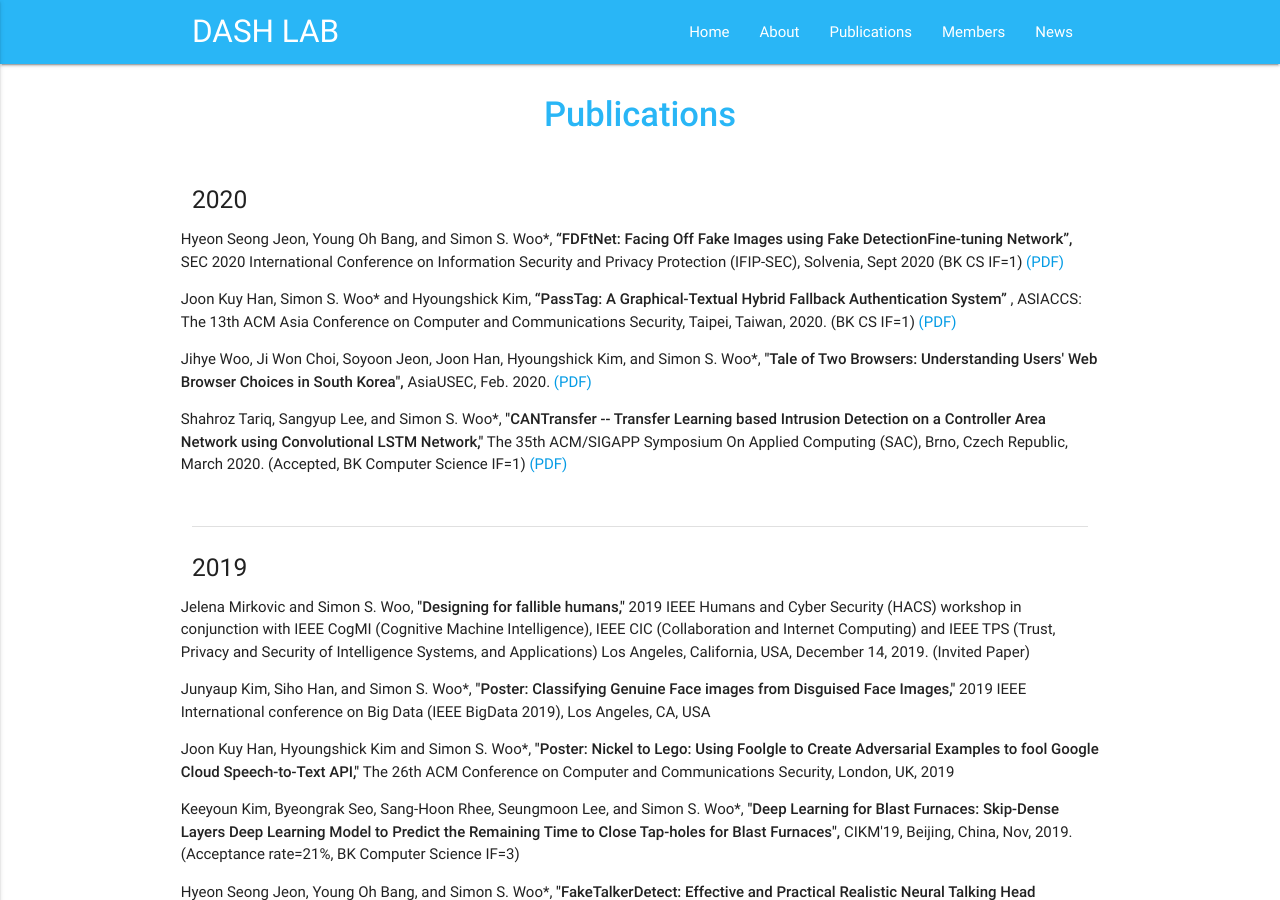
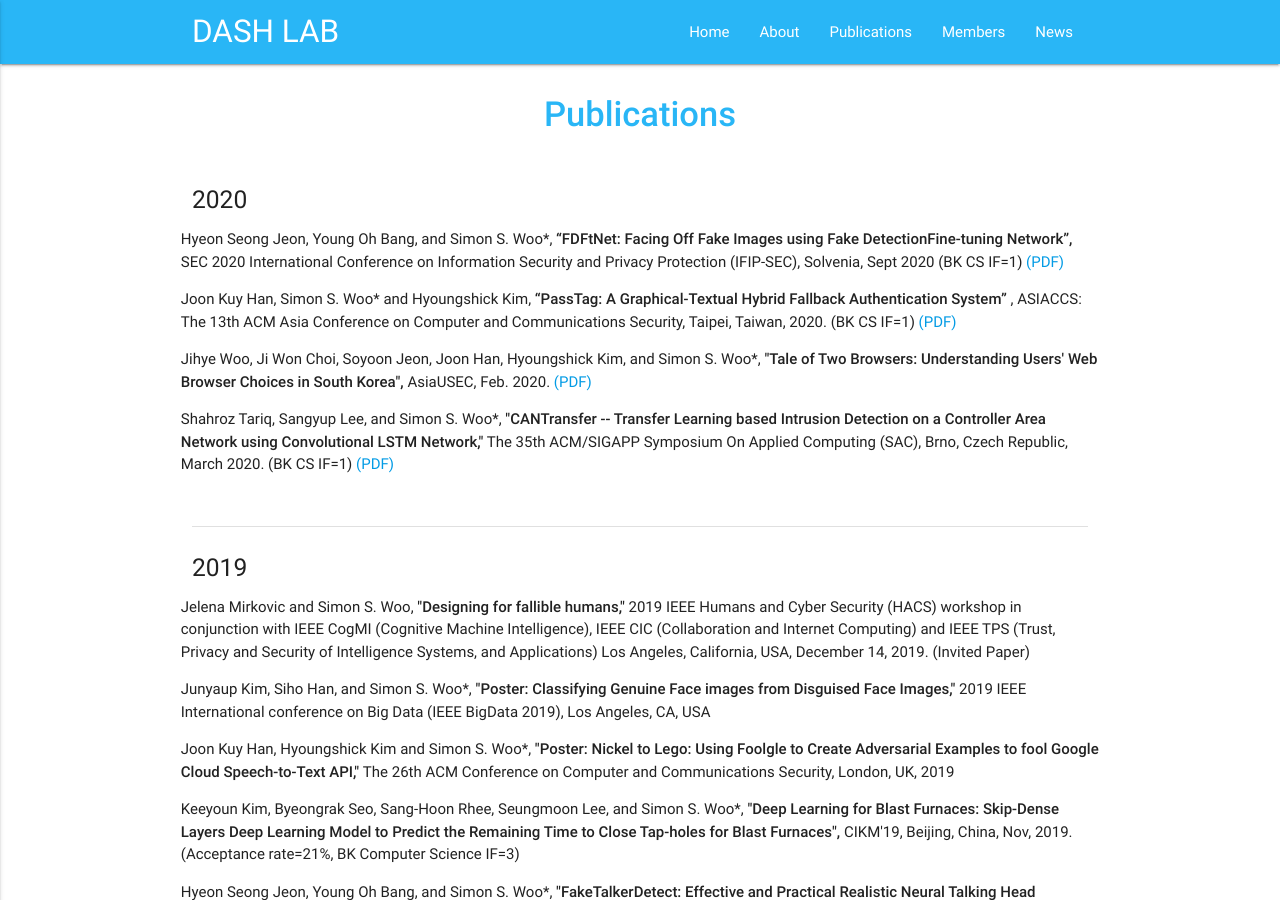
Before and after one commit to Yurim990507/DASH-Lab.github.io, a Jekyll site: the page built from example2.md, in a window 1280 px wide and 900 px high. Built offline with Jekyll 4.4.1, drawn with Linux system fonts in a browser that asks for light colours.

Commit message:
Update example2.md

```diff
--- a/example2.md
+++ b/example2.md
@@ -15,7 +15,7 @@ permalink: /Publications/
 <p> Joon Kuy Han, Simon S. Woo* and Hyoungshick Kim, <strong> “PassTag: A Graphical-Textual Hybrid Fallback Authentication System” </strong>, ASIACCS: The 13th ACM Asia Conference on Computer and Communications Security, Taipei, Taiwan, 2020. (BK CS IF=1) <a href="../../raw/master/Publications/" download> (PDF) </a> </p>
 
  <p> Jihye Woo, Ji Won Choi, Soyoon Jeon, Joon Han, Hyoungshick Kim, and Simon S. Woo*,<strong> "Tale of Two Browsers: Understanding Users' Web Browser Choices in South Korea",</strong> AsiaUSEC, Feb. 2020. <a href="" download> (PDF) </a> </p>
- <p> Shahroz Tariq, Sangyup Lee, and Simon S. Woo*, <strong>"CANTransfer -- Transfer Learning based Intrusion Detection on a Controller Area Network using Convolutional LSTM Network,"</strong> The 35th ACM/SIGAPP Symposium On Applied Computing (SAC), Brno, Czech Republic, March 2020. (Accepted, BK Computer Science IF=1) <a href="../../raw/master/Publications/CAN_SAC_2019_FinalCameraReady(1).pdf
+ <p> Shahroz Tariq, Sangyup Lee, and Simon S. Woo*, <strong>"CANTransfer -- Transfer Learning based Intrusion Detection on a Controller Area Network using Convolutional LSTM Network,"</strong> The 35th ACM/SIGAPP Symposium On Applied Computing (SAC), Brno, Czech Republic, March 2020. (BK CS IF=1) <a href="../../raw/master/Publications/CAN_SAC_2019_FinalCameraReady(1).pdf
 " download> (PDF) </a> </p>
     </div>
 </div>
```
